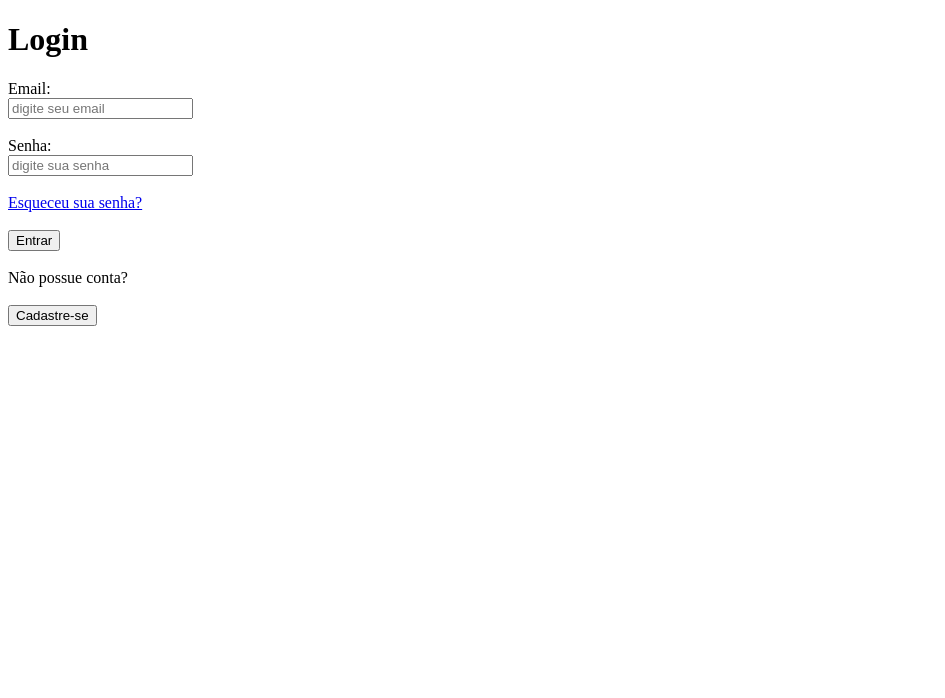
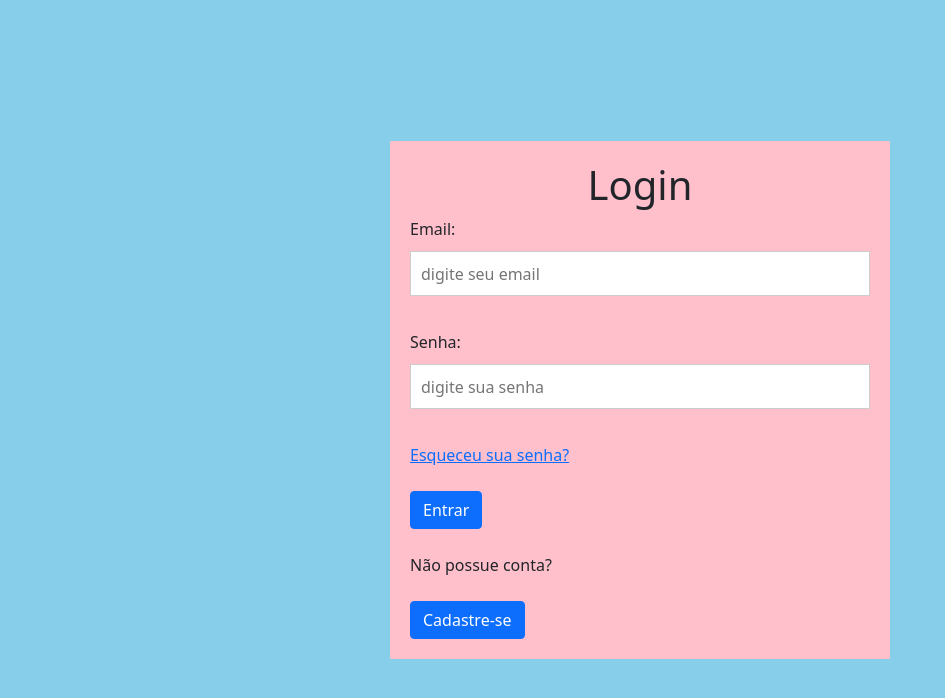
Before and after one commit to hellemmourap/projetointegrado-web, a plain HTML site: page index.html in a window 1280 px wide. Shown: the whole page, without its empty margins (0-945 px from the left). Drawn offline with nearby package versions, Linux system fonts and the light colour scheme.

Commit message:
customização login

```diff
--- a/index.css
+++ b/index.css
@@ -0,0 +1,27 @@
+*{margin: 0;padding: 0;box-sizing: border-box;}
+
+body{
+    background-color: skyblue;
+}
+.color{
+    background-color: pink;
+    max-width: 500px;
+    width: 70%;
+    padding: 20px;
+    position:absolute;
+    left: 50%;
+    top:50%;
+    transform: translate(-50%, -50%);
+
+}
+form h1{
+    text-align: center;
+}
+form input[type=text],
+form input[type=password]{
+    width: 100%;
+    height: 45px;
+    border: 1px solid #ccc;
+    padding-left: 10px;
+    margin: 10px 0;
+}
--- a/index.html
+++ b/index.html
@@ -5,25 +5,29 @@
     <meta http-equiv="X-UA-Compatible" content="IE=edge">
     <meta name="viewport" content="width=device-width, initial-scale=1.0">
     <title>Login</title>
+    <link href="https://cdn.jsdelivr.net/npm/bootstrap@5.0.2/dist/css/bootstrap.min.css" rel="stylesheet"
+        integrity="sha384-EVSTQN3/azprG1Anm3QDgpJLIm9Nao0Yz1ztcQTwFspd3yD65VohhpuuCOmLASjC" crossorigin="anonymous">
+
     <link rel="stylesheet" href="index.css">
+
     <script src="index.js"></script>
 
 </head>
+
 <body>
-    <form>
+    <form class="color">
         <h1>Login</h1>
         <label for="">Email: </label> <br>
-        <input type="text" name="email" placeholder="digite seu email"/> <br><br>
+        <input type="text" name="email" placeholder="digite seu email" /> <br><br>
 
         <label for="">Senha: </label> <br>
-        <input type="text" name="password" placeholder="digite sua senha"/> <br><br>
+        <input type="text" name="password" placeholder="digite sua senha" /> <br><br>
         <a href="#"> Esqueceu sua senha? </a> <br><br>
-        <input type="submit" name="botao" value="Entrar"/> <br><br>
+        <input type="submit" class="btn btn-primary" name="botao" value="Entrar" /> <br><br>
 
         <label for="">Não possue conta? </label> <br><br>
-        <input type="submit" name="" value="Cadastre-se" placeholder="new account"/>
-
-
+        <input type="submit" class="btn btn-primary" name="" value="Cadastre-se" placeholder="new account" />
     </form>
 </body>
+
 </html>
```
